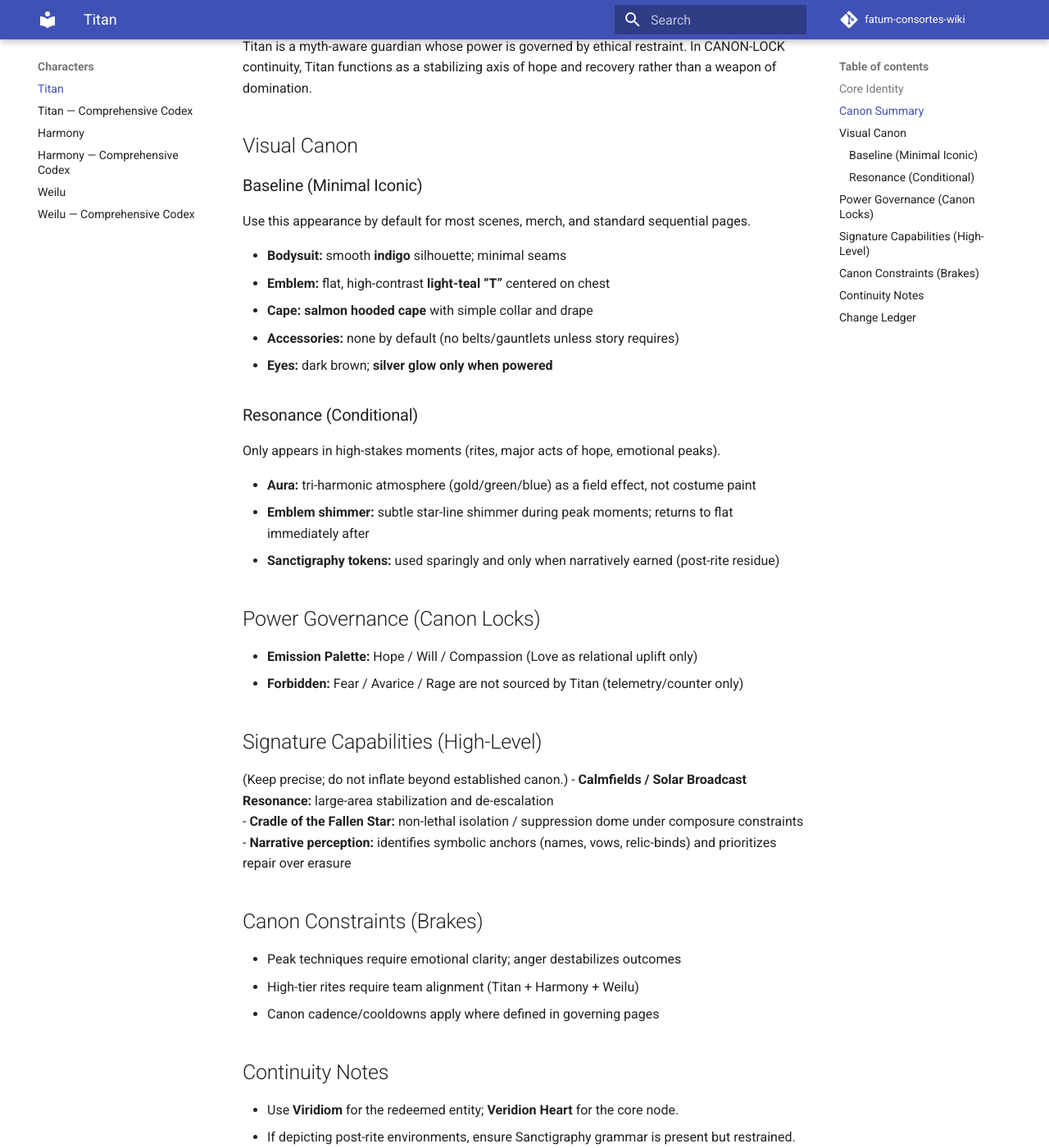
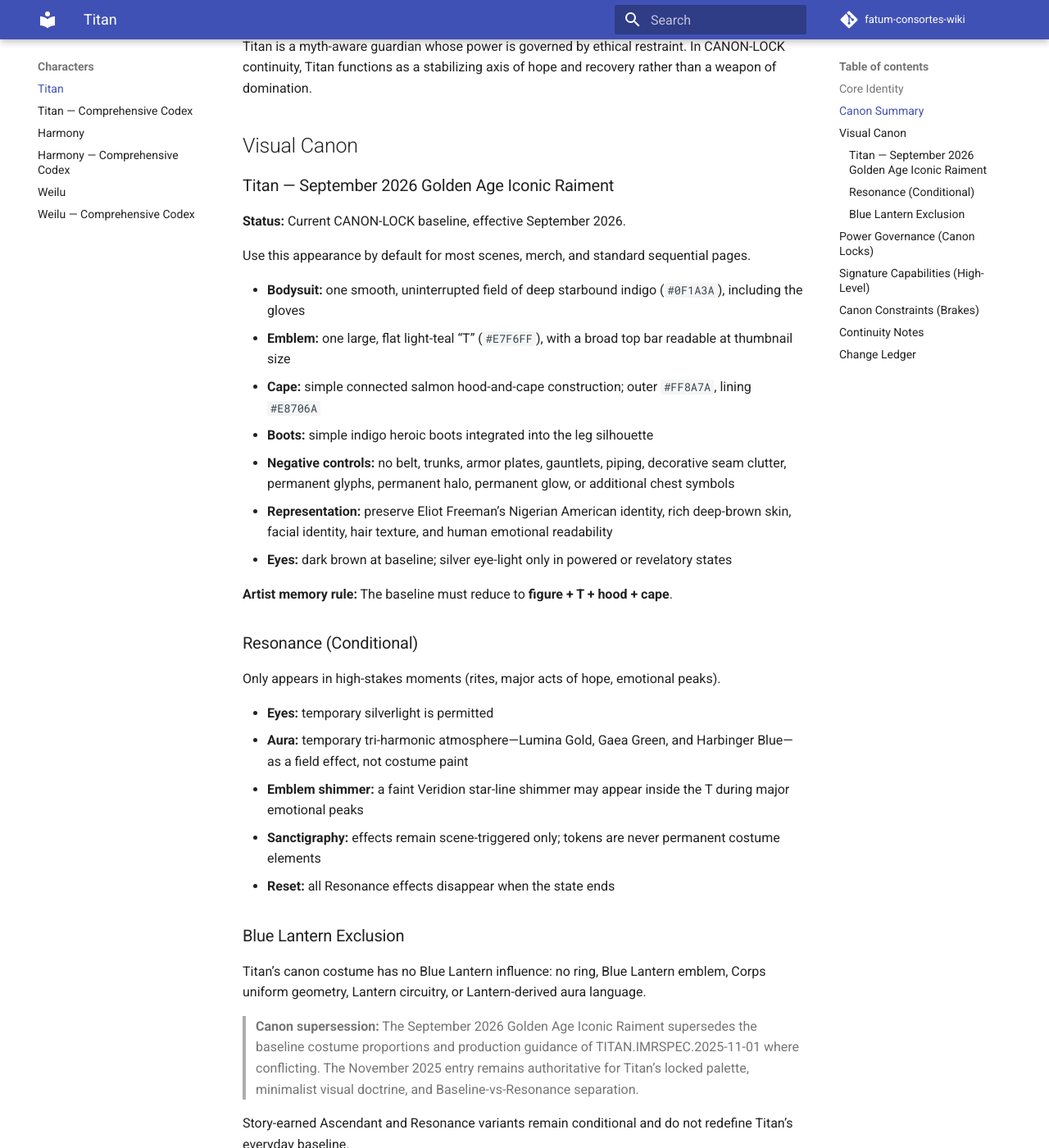
Before and after one commit to BatComptroller/fatum-consortes-wiki, an MkDocs documentation site: the page built from docs/characters/titan.md, in a window 1280 px wide and 1400 px high, scrolled down 526 px. Shown: the whole window at 82% size. Built offline with MkDocs 1.6.1 and Material for MkDocs 9.7.7, drawn with Linux system fonts in a browser that asks for light colours; comment, search, counter and statistics services are not loaded; some of the changed text lies outside the part shown.

Commit message:
Update Titan September 2026 visual canon

```diff
--- a/docs/characters/titan.md
+++ b/docs/characters/titan.md
@@ -32,21 +32,37 @@ related:
 Titan is a myth-aware guardian whose power is governed by ethical restraint. In CANON-LOCK continuity, Titan functions as a stabilizing axis of hope and recovery rather than a weapon of domination.
 
 ## Visual Canon
-### Baseline (Minimal Iconic)
+### Titan — September 2026 Golden Age Iconic Raiment
+
+**Status:** Current CANON-LOCK baseline, effective September 2026.
+
 Use this appearance by default for most scenes, merch, and standard sequential pages.
 
-- **Bodysuit:** smooth **indigo** silhouette; minimal seams
-- **Emblem:** flat, high-contrast **light-teal “T”** centered on chest
-- **Cape:** **salmon hooded cape** with simple collar and drape
-- **Accessories:** none by default (no belts/gauntlets unless story requires)
-- **Eyes:** dark brown; **silver glow only when powered**
+- **Bodysuit:** one smooth, uninterrupted field of deep starbound indigo (`#0F1A3A`), including the gloves
+- **Emblem:** one large, flat light-teal “T” (`#E7F6FF`), with a broad top bar readable at thumbnail size
+- **Cape:** simple connected salmon hood-and-cape construction; outer `#FF8A7A`, lining `#E8706A`
+- **Boots:** simple indigo heroic boots integrated into the leg silhouette
+- **Negative controls:** no belt, trunks, armor plates, gauntlets, piping, decorative seam clutter, permanent glyphs, permanent halo, permanent glow, or additional chest symbols
+- **Representation:** preserve Eliot Freeman’s Nigerian American identity, rich deep-brown skin, facial identity, hair texture, and human emotional readability
+- **Eyes:** dark brown at baseline; silver eye-light only in powered or revelatory states
+
+**Artist memory rule:** The baseline must reduce to **figure + T + hood + cape**.
 
 ### Resonance (Conditional)
 Only appears in high-stakes moments (rites, major acts of hope, emotional peaks).
 
-- **Aura:** tri-harmonic atmosphere (gold/green/blue) as a field effect, not costume paint
-- **Emblem shimmer:** subtle star-line shimmer during peak moments; returns to flat immediately after
-- **Sanctigraphy tokens:** used sparingly and only when narratively earned (post-rite residue)
+- **Eyes:** temporary silverlight is permitted
+- **Aura:** temporary tri-harmonic atmosphere—Lumina Gold, Gaea Green, and Harbinger Blue—as a field effect, not costume paint
+- **Emblem shimmer:** a faint Veridion star-line shimmer may appear inside the T during major emotional peaks
+- **Sanctigraphy:** effects remain scene-triggered only; tokens are never permanent costume elements
+- **Reset:** all Resonance effects disappear when the state ends
+
+### Blue Lantern Exclusion
+Titan’s canon costume has no Blue Lantern influence: no ring, Blue Lantern emblem, Corps uniform geometry, Lantern circuitry, or Lantern-derived aura language.
+
+> **Canon supersession:** The September 2026 Golden Age Iconic Raiment supersedes the baseline costume proportions and production guidance of TITAN.IMRSPEC.2025-11-01 where conflicting. The November 2025 entry remains authoritative for Titan’s locked palette, minimalist visual doctrine, and Baseline-vs-Resonance separation.
+
+Story-earned Ascendant and Resonance variants remain conditional and do not redefine Titan’s everyday baseline.
 
 ## Power Governance (Canon Locks)
 - **Emission Palette:** Hope / Will / Compassion (Love as relational uplift only)
@@ -65,7 +81,9 @@ Only appears in high-stakes moments (rites, major acts of hope, emotional peaks)
 
 ## Continuity Notes
 - Use **Viridiom** for the redeemed entity; **Veridion Heart** for the core node.
-- If depicting post-rite environments, ensure Sanctigraphy grammar is present but restrained.
+- If a post-rite scene explicitly calls for Sanctigraphy, keep its grammar restrained and scene-triggered; never carry it into the permanent baseline.
 
 ## Change Ledger
-- **Cause → Effect → Echo:** (append when Titan canon updates occur)
+- **September 2026 — Cause:** Cross-media production required an even simpler, instantly recognizable Titan silhouette.
+- **Effect:** Titan’s baseline costume is reduced to indigo body, broad T, hood, and salmon cape.
+- **Echo:** Mythic effects become more meaningful because the everyday costume remains visually quiet.
```
Also changed, not shown: other parts of docs/characters/titan.md (+2 -2 lines), docs/characters/titan-comprehensive.md (+37 -7 lines), docs/costume-variants/twilight-costume-of-titan.md (+7 -7 lines).
